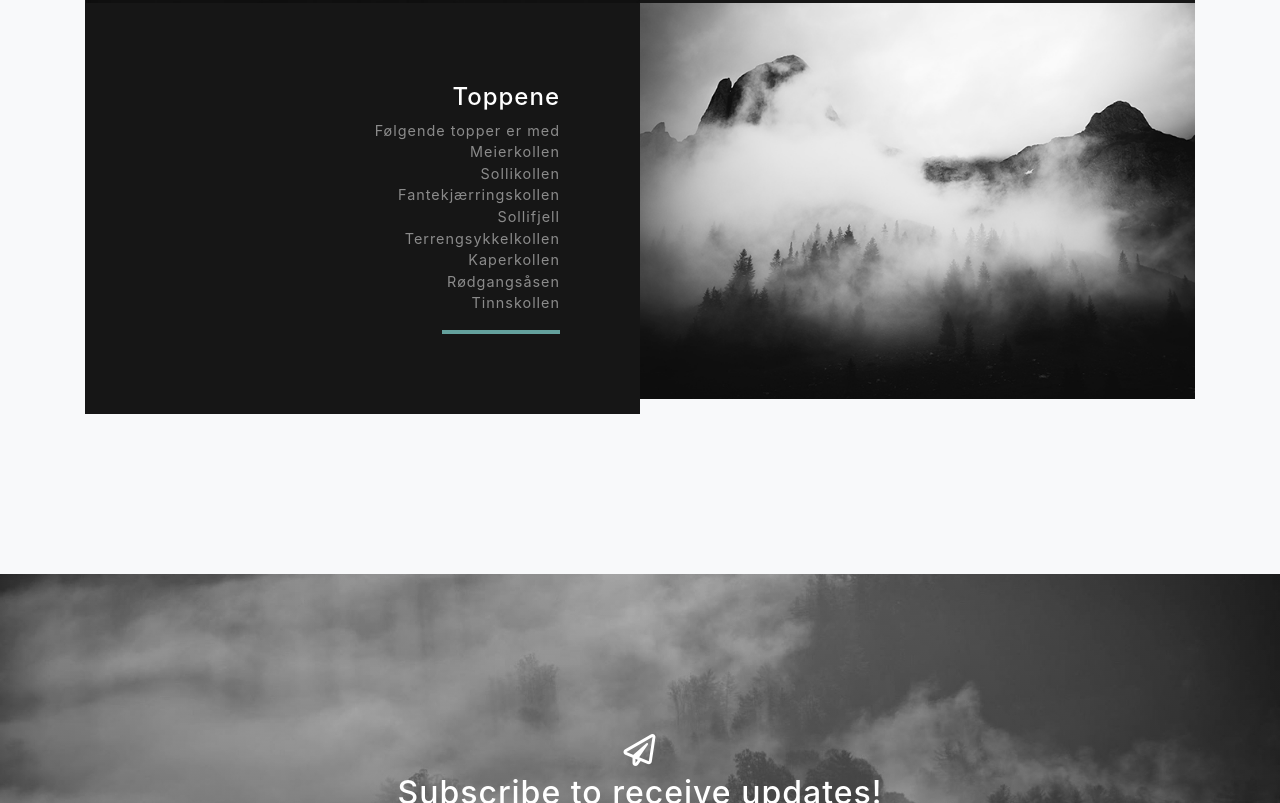
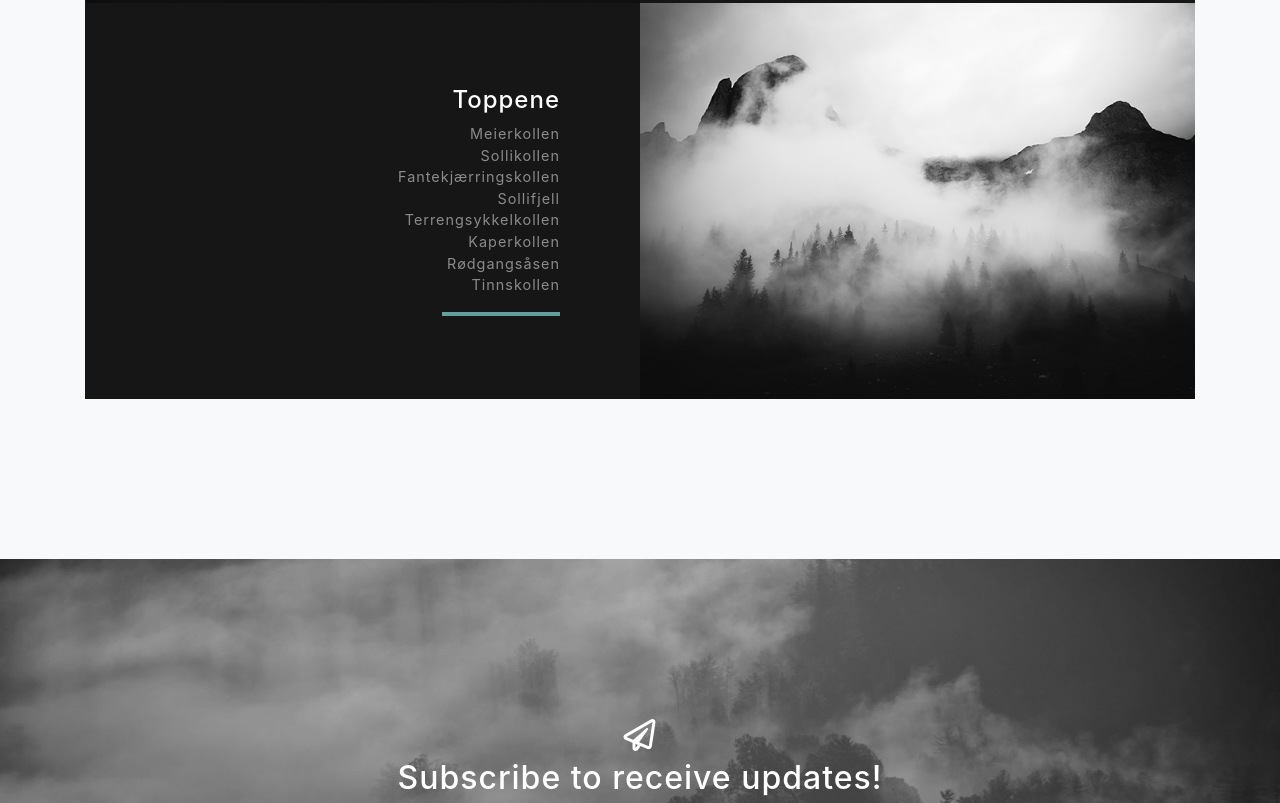
Before and after one commit to larserikfinholt/bikevsrun, a website with bundled scripts: page bikevsrun/index.html in a window 1280 px wide. Shown: the part 2400-3203 px from the top of the page. Built offline with nearby package versions, Linux system fonts and the light colour scheme.

```diff
--- a/bikevsrun/index.html
+++ b/bikevsrun/index.html
@@ -119,7 +119,6 @@
               <div class="d-flex h-100">
                 <div class="project-text w-100 my-auto text-center text-lg-right">
                   <h4 class="text-white">Toppene</h4>
-                  <p class="mb-0 text-white-50">Følgende topper er med</p>
                   <p class="mb-0 text-white-50">Meierkollen</p>
                   <p class="mb-0 text-white-50">Sollikollen</p>
                   <p class="mb-0 text-white-50">Fantekjærringskollen</p>
```
